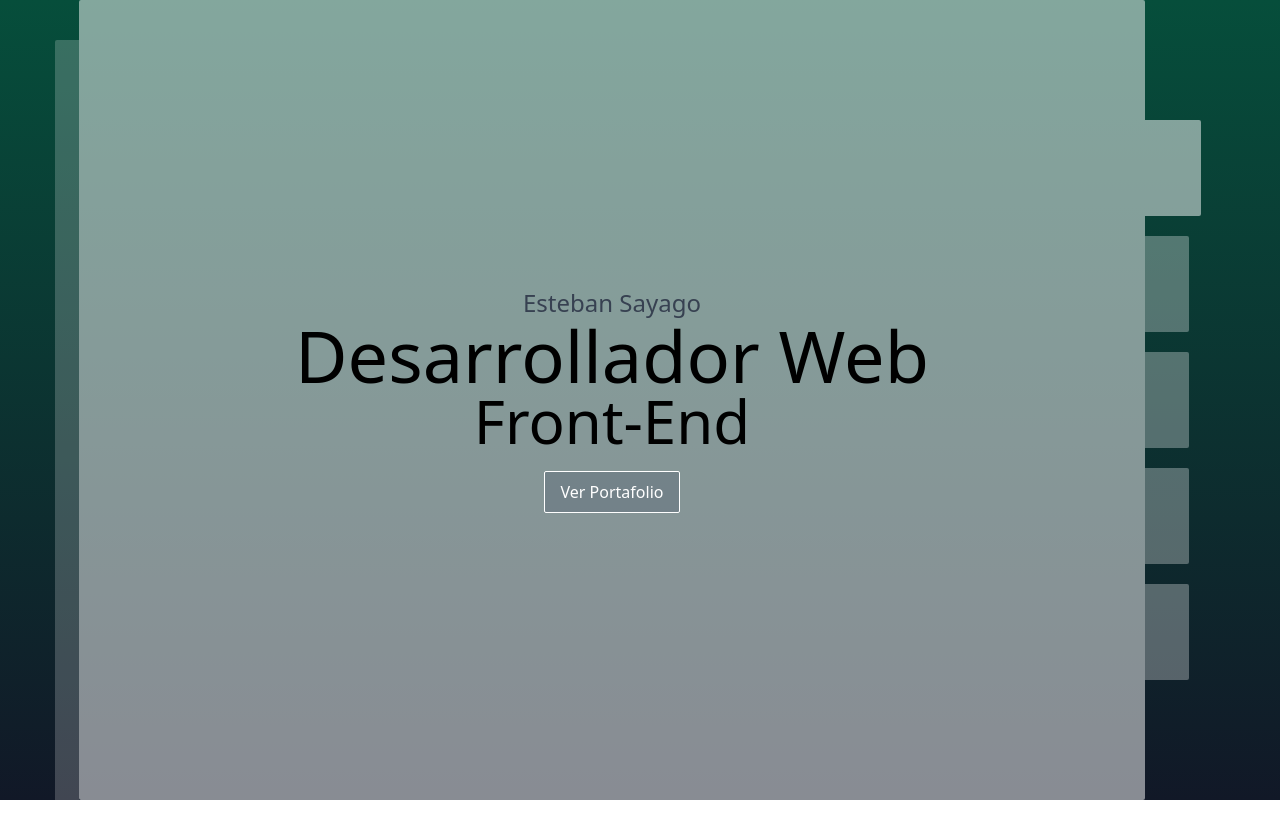
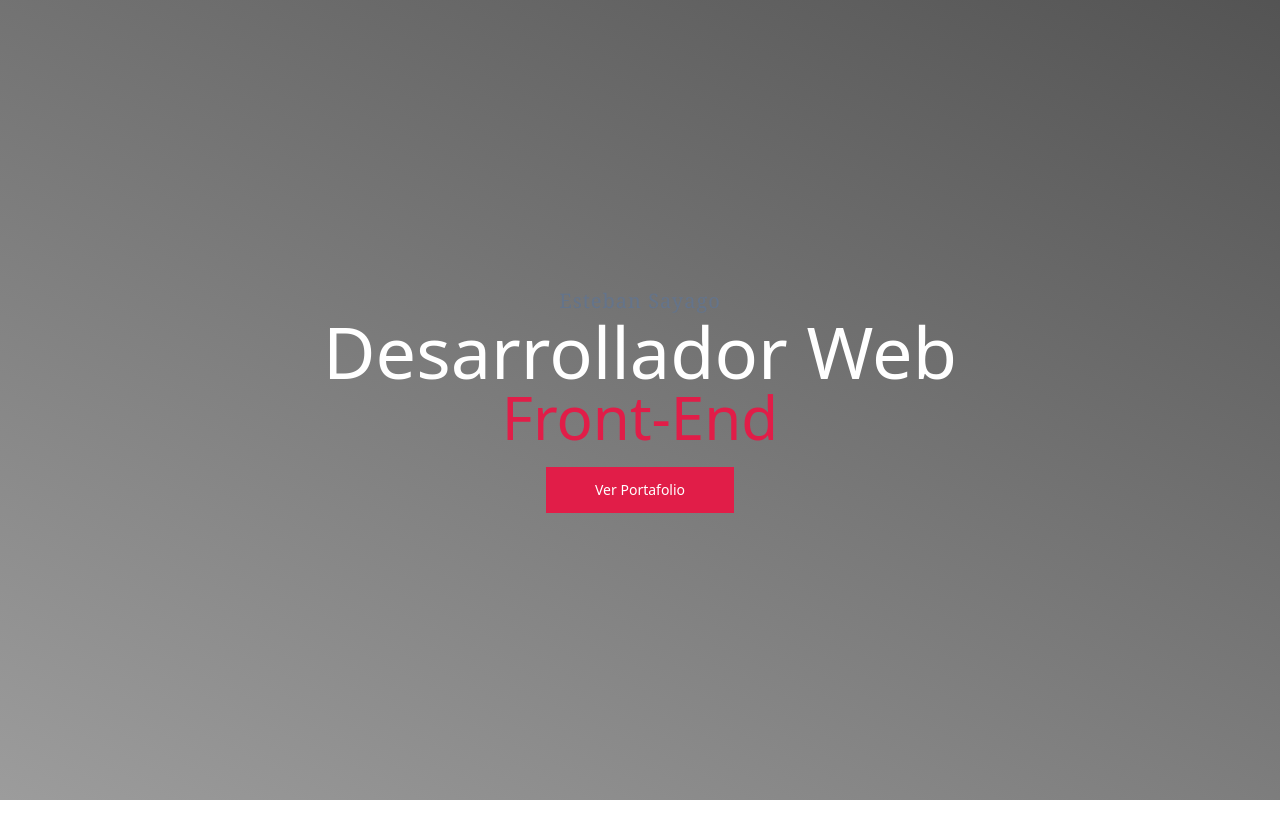
Before and after one commit to Puchinn/Portafolio, a React (Vite) app: page / in a window 1280 px wide. Built offline with nearby package versions, Linux system fonts and the light colour scheme.

Commit message:
actualizar a nuevas rutas por la pagina intro

```diff
--- a/src/components/Menu.jsx
+++ b/src/components/Menu.jsx
@@ -4,7 +4,7 @@ function Menu() {
     return (
         <>
             <nav className="flex flex-col space-y-5">
-                <BotonMenu url="/" />
+                <BotonMenu url="portafolio" />
                 <BotonMenu url="sobremi" />
                 <BotonMenu url="proyectos" />
                 <BotonMenu url="contacto" />
--- a/src/router/router.jsx
+++ b/src/router/router.jsx
@@ -6,15 +6,20 @@ import Sobre_Mi from "../pages/Sobre_Mi/Sobre_Mi"
 import Proyectos from "../pages/Seccion_Proyectos/Proyectos"
 import Contacto from "../pages/Contacto"
 import Estudios from "../pages/Estudios"
+import Intro from "../pages/Intro"
 
 const rutas = createBrowserRouter([
     {
         path: "/",
+        element: <Intro />,
+        errorElement: <ErrorPage />,
+    },
+    {
+        path: "/portafolio",
         element: <App />,
-        errorElement: <ErrorPage />,
         children: [
             {
-                path: "/",
+                path: "portafolio",
                 element: <Inicio />,
             },
             {
@@ -33,8 +38,8 @@ const rutas = createBrowserRouter([
                 path: "estudios",
                 element: <Estudios />,
             },
-        ],
-    },
+        ]
+    }
 ])
 
 function Router() {
```
